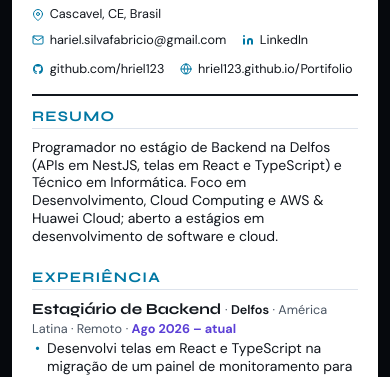
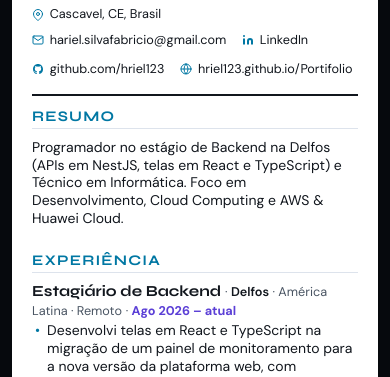
Before and after one commit to hriel123/Portifolio, a plain HTML site: page curriculo.html in a window 390 px wide. Shown: the part 375-752 px from the top of the page. Drawn offline with Linux system fonts and the light colour scheme.

Commit message:
Drop "open to internships" from the resume summary
PDF regenerated with the phone number, still one page.

Assisted-by: Claude:claude-opus-5-5 [Claude-Code]

```diff
--- a/curriculo.html
+++ b/curriculo.html
@@ -395,7 +395,7 @@
 
         <section class="cv-section">
           <h2>Resumo</h2>
-          <p class="cv-summary">Programador no estágio de Backend na Delfos (APIs em NestJS, telas em React e TypeScript) e Técnico em Informática. Foco em Desenvolvimento, Cloud Computing e AWS &amp; Huawei Cloud; aberto a estágios em desenvolvimento de software e cloud.</p>
+          <p class="cv-summary">Programador no estágio de Backend na Delfos (APIs em NestJS, telas em React e TypeScript) e Técnico em Informática. Foco em Desenvolvimento, Cloud Computing e AWS &amp; Huawei Cloud.</p>
         </section>
 
         <section class="cv-section">
```
Also changed, not shown: 1 other file.
